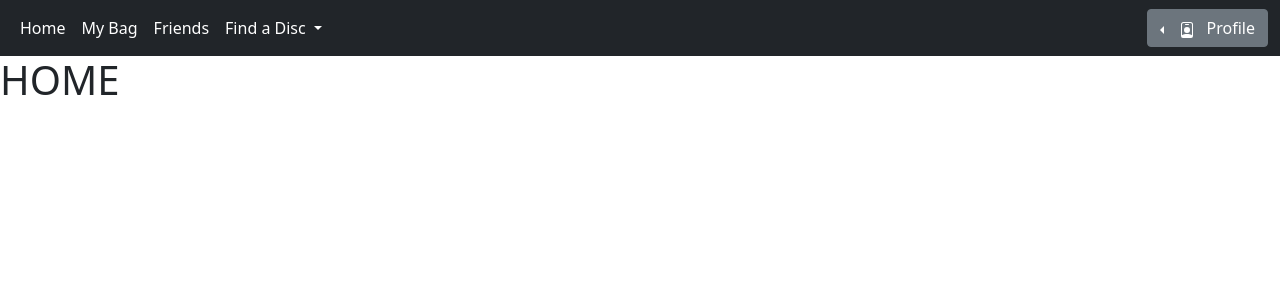
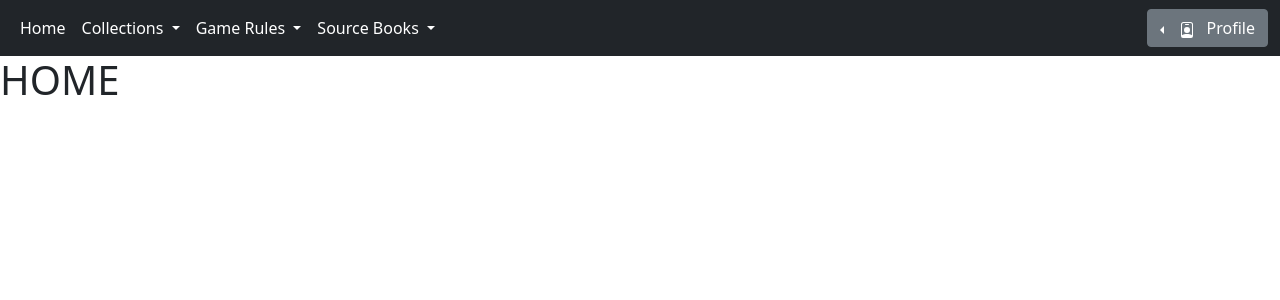
Before and after one commit to huffola/Capstone, a Flask app: page / in a window 1280 px wide. Shown: the top 300 px of the page. Run offline with Flask 2, Linux system fonts and the light colour scheme.

Commit message:
edited navbar tab names, and added dropdown functionality

```diff
--- a/source/basic.py
+++ b/source/basic.py
@@ -29,13 +29,13 @@ def profile():
     bag = ['Judge','Zone','Truth','Explorer','Evader','Valkryie','Felon','Rive']
     return render_template('profile.html',bag=bag)
 
-@app.route('/my_bag')
-def my_bag():
-    return render_template('my_bag.html')
+@app.route('/collections')
+def collections():
+    return render_template('collections.html')
 
-@app.route('/friends')
-def friends():
-    return render_template('friends.html')
+@app.route('/game_rules')
+def game_rules():
+    return render_template('game_rules.html')
 
 @app.route('/signup', methods=['GET','POST'])
 def signup():
--- a/source/templates/base.html
+++ b/source/templates/base.html
@@ -2,7 +2,7 @@
 <html lang="en" dir="ltr">
   <head>
     <meta charset="utf-8">
-    <title>Flyzer-Flip</title>
+    <title>Dungeons & Developers</title>
     <i class="bi bi-person-badge"></i>
     <link href="https://cdn.jsdelivr.net/npm/bootstrap@5.0.2/dist/css/bootstrap.min.css" rel="stylesheet" integrity="sha384-EVSTQN3/azprG1Anm3QDgpJLIm9Nao0Yz1ztcQTwFspd3yD65VohhpuuCOmLASjC" crossorigin="anonymous">
     <script src="https://cdn.jsdelivr.net/npm/bootstrap@5.0.2/dist/js/bootstrap.bundle.min.js" integrity="sha384-MrcW6ZMFYlzcLA8Nl+NtUVF0sA7MsXsP1UyJoMp4YLEuNSfAP+JcXn/tWtIaxVXM" crossorigin="anonymous"></script>
@@ -18,22 +18,54 @@
         <li class="nav-item">
           <a class="nav-link active" aria-current="page" href="{{url_for('index')}}">Home</a>
         </li>
-        <li class="nav-item">
-          <a class="nav-link active" aria-current="page" href="{{url_for('my_bag')}}">My Bag</a>
-        </li>
-        <li class="nav-item">
-          <a class="nav-link active" aria-current="page" href="{{url_for('friends')}}">Friends</a>
-        </li>
+
+
+
         <li class="nav-item dropdown">
           <a class="nav-link active dropdown-toggle" href="#" id="navbarDropdown" role="button" data-bs-toggle="dropdown" aria-expanded="false">
-            Find a Disc
+            Collections
+          </a>
+            <ul class="dropdown-menu" aria-labelledby="navbarDropdown">
+              <li><a class="dropdown-item" href="{{url_for('collections')}}">Campaigns</a></li>
+              <li><a class="dropdown-item" href="{{url_for('collections')}}">Characters</a></li>
+              <li><hr class="dropdown-divider"></li>
+              <li><a class="dropdown-item" href="https://www.dndbeyond.com/characters/builder">We are ripping these fools...</a></li>
+            </ul>
+        </li>
+
+
+
+        <li class="nav-item dropdown">
+          <a class="nav-link active dropdown-toggle" href="#" id="navbarDropdown" role="button" data-bs-toggle="dropdown" aria-expanded="false">
+            Game Rules
+          </a>
+            <ul class="dropdown-menu" aria-labelledby="navbarDropdown">
+              <li><a class="dropdown-item" href="{{url_for('game_rules')}}">Classes</a></li>
+              <li><a class="dropdown-item" href="{{url_for('game_rules')}}">Spells</a></li>
+              <li><a class="dropdown-item" href="{{url_for('game_rules')}}">Races</a></li>
+              <li><a class="dropdown-item" href="{{url_for('game_rules')}}">Monsters</a></li>
+              <li><a class="dropdown-item" href="{{url_for('game_rules')}}">Feats</a></li>
+              <li><a class="dropdown-item" href="{{url_for('game_rules')}}">Equipment</a></li>
+              <li><a class="dropdown-item" href="{{url_for('game_rules')}}">Magic Items</a></li>
+            </ul>
+        </li>
+
+        <!-- BELOW IS A DROPDOWN MENU WITH AN ORDERED LIST-->
+        <li class="nav-item dropdown">
+          <a class="nav-link active dropdown-toggle" href="#" id="navbarDropdown" role="button" data-bs-toggle="dropdown" aria-expanded="false">
+            Source Books
           </a>
           <ul class="dropdown-menu" aria-labelledby="navbarDropdown">
-            <li><a class="dropdown-item" href="{{url_for('disc_finder')}}">Disc Finder</a></li>
+            <li><a class="dropdown-item" href="{{url_for('disc_finder')}}">Source Book #1</a></li>
+            <li><a class="dropdown-item" href="{{url_for('disc_finder')}}">Source Book #2</a></li>
+            <li><a class="dropdown-item" href="{{url_for('disc_finder')}}">Source Book #3</a></li>
+            <li><a class="dropdown-item" href="{{url_for('disc_finder')}}">Source Book #4</a></li>
+            <li><a class="dropdown-item" href="{{url_for('disc_finder')}}">Source Book #5</a></li>
             <li><hr class="dropdown-divider"></li>
-            <li><a class="dropdown-item" href="www.instagram.com/Happy_tree_dyes">Affiliate Company(Happy Tree Dyes)</a></li>
+            <li><a class="dropdown-item" href="#">Favorites</a></li>
           </ul>
         </li>
+
       </ul>
 
 
--- a/source/templates/friends.html
+++ /dev/null
@@ -1,5 +0,0 @@
-{% extends "base.html" %}
-
-{% block content %}
-<h1>This is the friends pg.</h1>
-{% endblock %}
--- a/source/templates/my_bag.html
+++ /dev/null
@@ -1,5 +0,0 @@
-{% extends "base.html" %}
-
-{% block content %}
-<h1>This is the my bag pg.</h1>
-{% endblock %}
```
Also changed, not shown: 1 other file.
